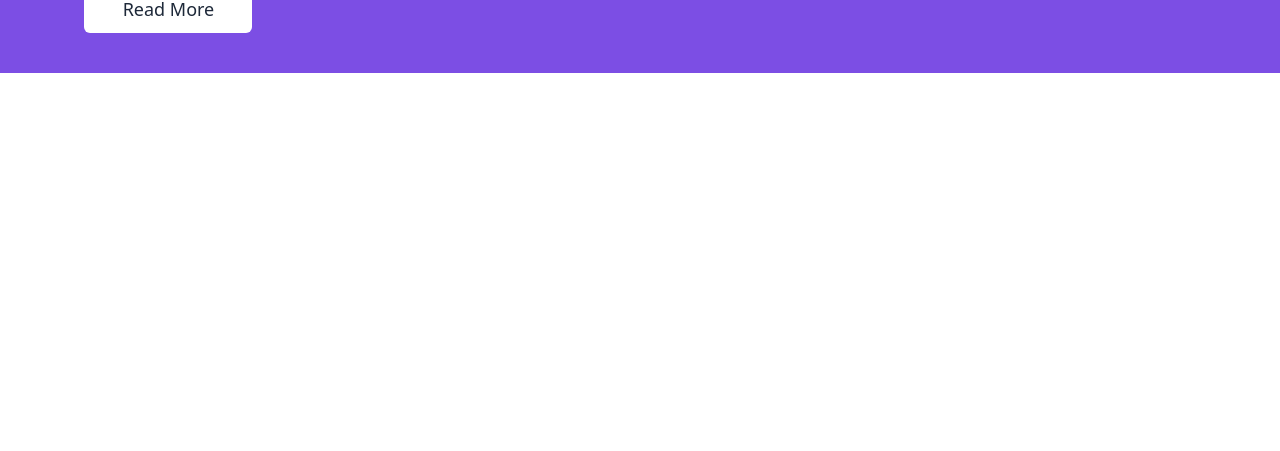
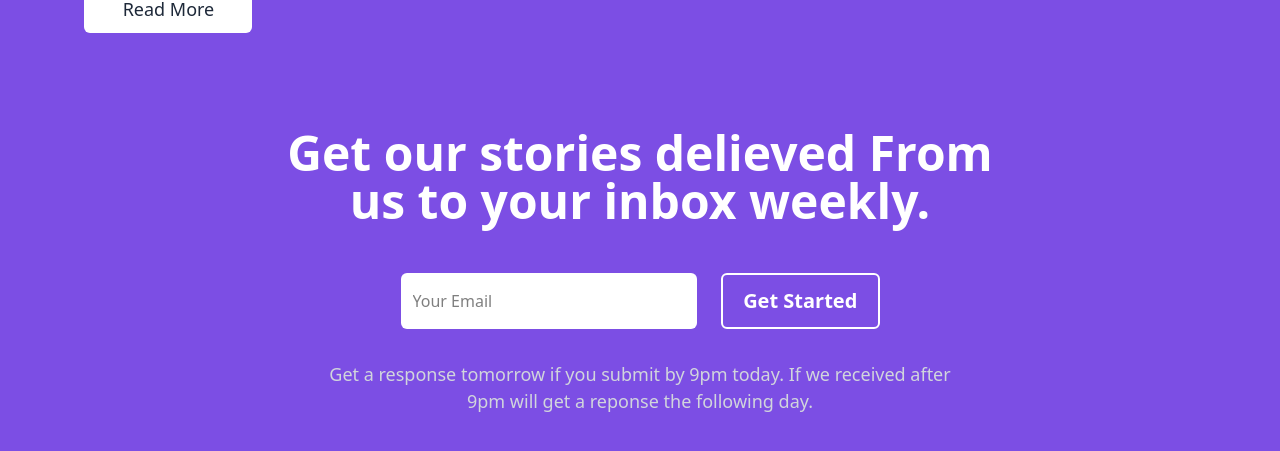
Before and after one commit to adeenajaweid96/Blog-Website, a React (Vite) app: page / in a window 1280 px wide. Shown: the part 543-994 px from the top of the page. Before the commit the page ends 800 px from the top, so only its background shows below. Built offline with nearby package versions, Linux system fonts and the light colour scheme.

Commit message:
in-progress

```diff
--- a/src/App.jsx
+++ b/src/App.jsx
@@ -1,6 +1,7 @@
 import React from 'react'
 import Navbar from './components/Navbar'
 import Hero from './components/Hero'
+import Section from './components/Section'
 import Footer from './components/Footer'
 
 
@@ -9,6 +10,7 @@ const App = () => {
    <>
    <Navbar/>
    <Hero/>
+   <Section/>
    <Footer/>
    </>
   )
--- /dev/null
+++ b/src/components/Section.jsx
@@ -0,0 +1,18 @@
+import React from 'react'
+
+const Section = () => {
+  return (
+    <div className='bg-[#7C4EE4] py-10 max-w-screen-2xl mx-auto flex flex-col items-center'>
+      <h1 className='text-5xl text-center py-4 text-white font-bold'>Get our stories delieved From <br/> us to your inbox weekly.</h1>
+      <div className='py-8 flex gap-6'>
+      <input type="email" placeholder='Your Email' className=' rounded-md w-[80%] bg-white p-3 outline-none'/>
+      <button className='text-white bg-[#7C4EE4] border-2 border-white p-3 w-50 rounded-md font-semibold text-xl'>Get Started</button>
+      </div>
+      <p className='text-gray-300 text-[18px] text-center font-light'>Get a response tomorrow if you submit by 9pm today. If we received after<br/>
+       9pm will get a reponse the following day.</p>
+
+    </div>
+  )
+}
+
+export default Section
```
